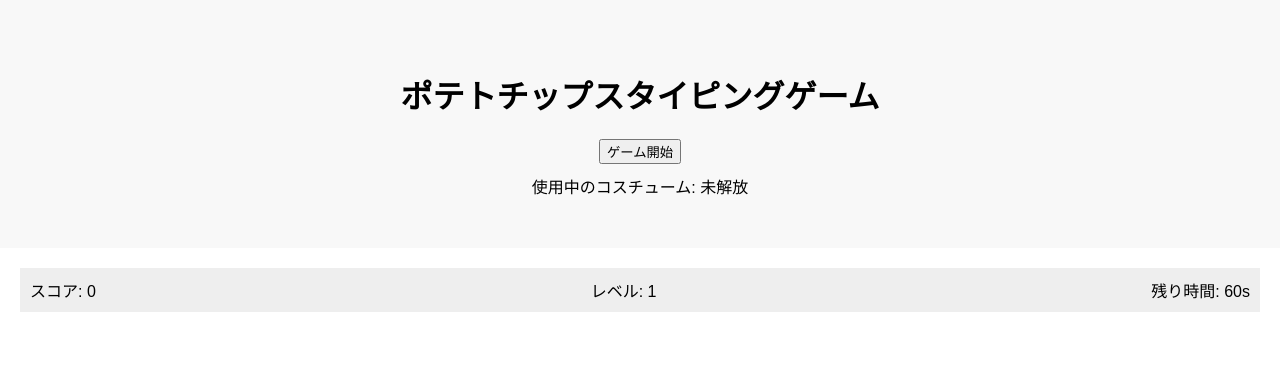
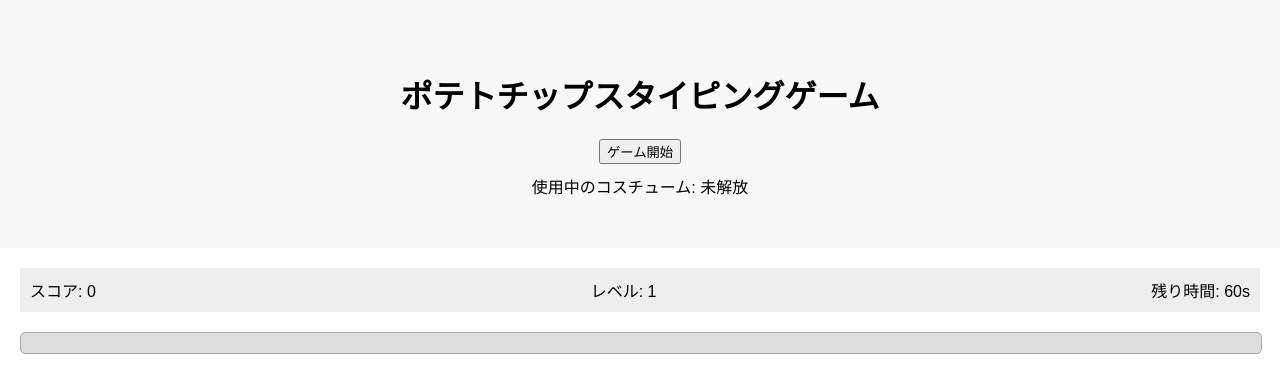
Before and after one commit to queuegeforcenow/newsweb, a website: page potechi/index.html in a window 1280 px wide. Both pictures are taken after a click on the button "ゲーム開始". Drawn offline with Linux system fonts and the light colour scheme.

Commit message:
Update styles.css

```diff
--- a/potechi/styles.css
+++ b/potechi/styles.css
@@ -72,3 +72,21 @@ body {
 .costume-karakuchi {
   background-color: #ffab91;
 }
+
+#experience-bar {
+  width: 100%;
+  height: 20px;
+  background-color: #ddd;
+  border: 1px solid #aaa;
+  border-radius: 5px;
+  margin-top: 20px;
+  position: relative;
+}
+
+#experience-progress {
+  height: 100%;
+  background-color: #76c7c0;
+  width: 0%;
+  transition: width 0.2s;
+  border-radius: 5px;
+}
```
